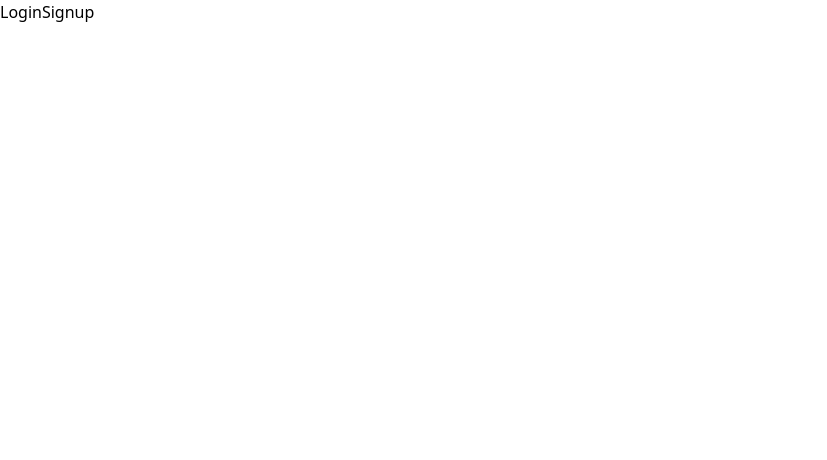
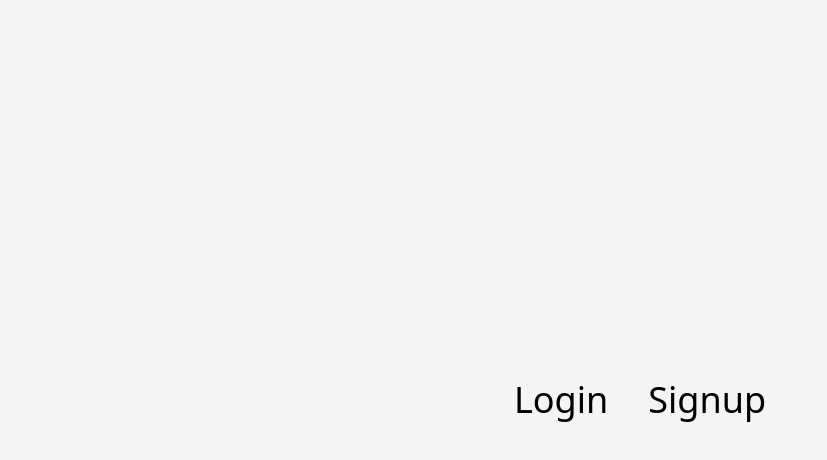
Before and after one commit to mussadiqkhan6886/auth, a Next.js app: page / in a window 1280 px wide. Shown: the top 460 px of the page, without its empty margins (0-827 px from the left). Built offline with nearby package versions, Linux system fonts and the light colour scheme.

Commit message:
design home page

```diff
--- a/app/page.tsx
+++ b/app/page.tsx
@@ -2,9 +2,9 @@ import Link from "next/link";
 
 export default function Home() {
   return (
-    <div>
-      <Link href="/login">Login</Link>
-      <Link href="/signup">Signup</Link>
+    <div className="flex justify-center items-center bg-gray-100 gap-10 h-screen">
+      <Link className="text-4xl" href="/login">Login</Link>
+      <Link className="text-4xl" href="/signup">Signup</Link>
     </div>
   );
 }
```
